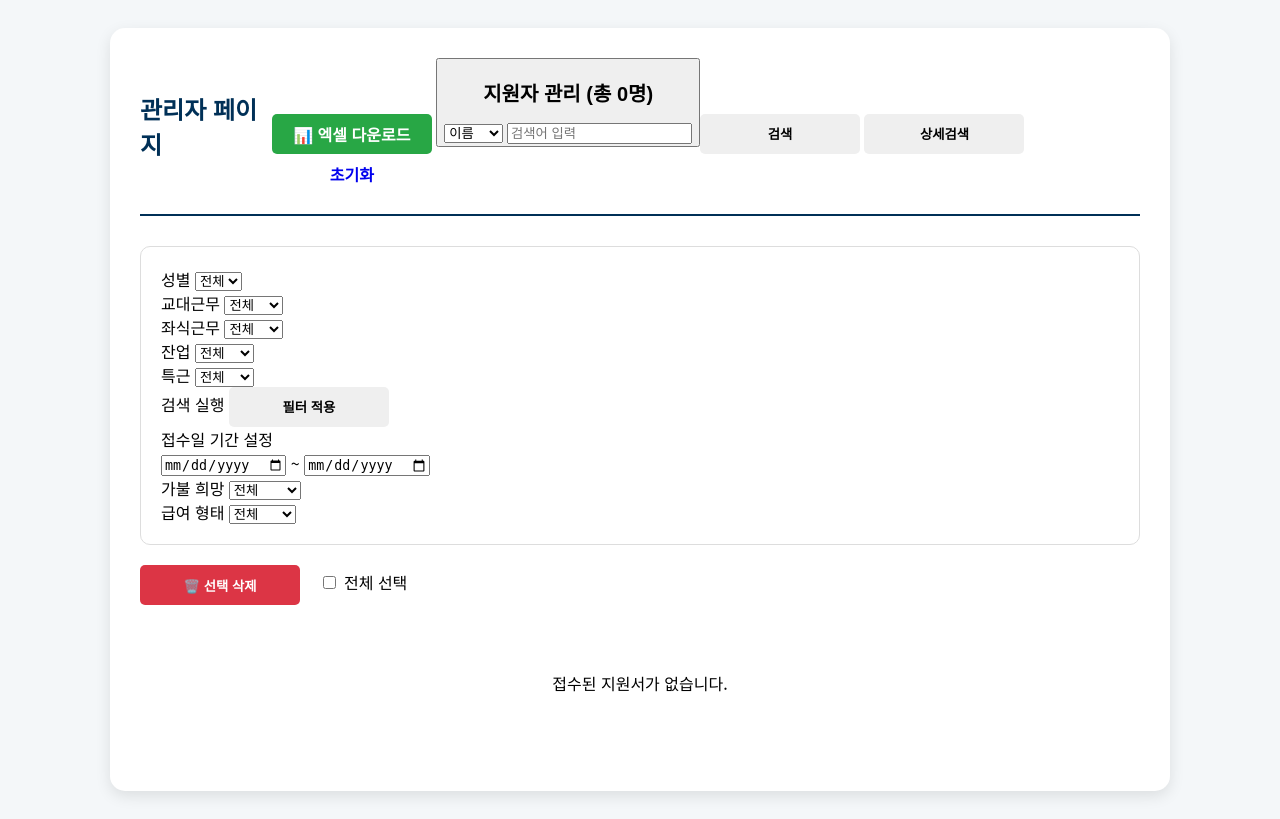
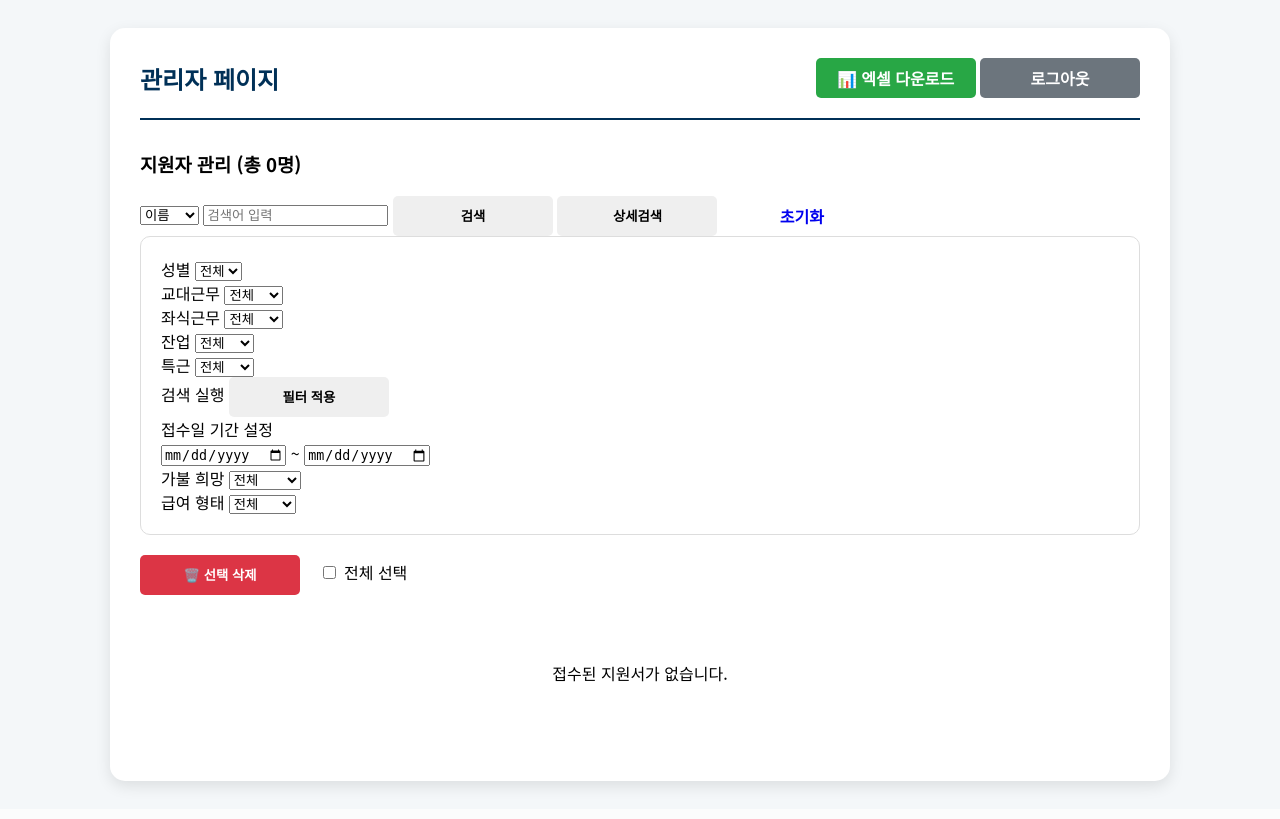
Before and after one commit to ashaile/Humetix-Web, a Flask app: page /humetix_master_99 in a window 1280 px wide. After the commit the page ends 792 px from the top, so only its background shows below. Run offline with Flask 3, Linux system fonts and the light colour scheme; the visitor is signed in with stand-in values (Sample User, id 1); data that the repository does not hold is empty; parts of the project's set-up code (start-up, migrations or seed data) failed here and were passed over; some libraries are stand-ins or nearby versions.

Commit message:
fix(admin): remove malformed button tag causing render issues

```diff
--- a/templates/admin.html
+++ b/templates/admin.html
@@ -246,16 +246,18 @@
             <h2 style="color:#003057; margin:0;">관리자 페이지</h2>
             <div>
                 <a href="/download_excel" class="btn btn-excel">📊 엑셀 다운로드</a>
-                <button onclick="document.getElementById('delete-form').submit();" <div
-                    class="row align-items-center mb-4">
+                <a href="/logout" class="btn btn-logout">로그아웃</a>
+            </div>
+        </div>
+
+        <!-- 검색 및 상단 정보 -->
+        <div class="row align-items-center mb-4">
             <div class="col-md-6">
-                        <h2 class="fw-bold text-primary"><i class="bi bi-people-fill me-2"></i>지원자 관리 (총 {{ data|length
-                            }}명)</h2>
+                <h3 class="fw-bold text-primary">지원자 관리 (총 {{ data|length }}명)</h3>
             </div>
             <div class="col-md-6 text-end">
                 <!-- 검색 폼 -->
-                        <form action="{{ url_for('admin.master_view') }}" method="get"
-                            class="d-flex justify-content-end gap-2">
+                <form action="{{ url_for('admin.master_view') }}" method="get" class="d-flex justify-content-end gap-2">
                     <select name="type" class="form-select w-auto">
                         <option value="name" {% if search_type=='name' %}selected{% endif %}>이름</option>
                         <option value="phone" {% if search_type=='phone' %}selected{% endif %}>연락처</option>
@@ -345,20 +347,20 @@
                             <label class="form-label fw-bold">가불 희망</label>
                             <select name="advance_pay" class="form-select">
                                 <option value="">전체</option>
-                                    <option value="희망함" {% if filters and filters.advance_pay=='희망함' %}selected{% endif
-                                        %}>희망함</option>
-                                    <option value="희망안함" {% if filters and filters.advance_pay=='희망안함' %}selected{%
-                                        endif %}>희망안함</option>
+                                <option value="희망함" {% if filters and filters.advance_pay=='희망함' %}selected{% endif %}>
+                                    희망함</option>
+                                <option value="희망안함" {% if filters and filters.advance_pay=='희망안함' %}selected{% endif
+                                    %}>희망안함</option>
                             </select>
                         </div>
                         <div class="col-md-2">
                             <label class="form-label fw-bold">급여 형태</label>
                             <select name="insurance_type" class="form-select">
                                 <option value="">전체</option>
-                                    <option value="4대보험" {% if filters and filters.insurance_type=='4대보험' %}selected{%
-                                        endif %}>4대보험</option>
-                                    <option value="3.3%" {% if filters and filters.insurance_type=='3.3%' %}selected{%
-                                        endif %}>3.3%</option>
+                                <option value="4대보험" {% if filters and filters.insurance_type=='4대보험' %}selected{% endif
+                                    %}>4대보험</option>
+                                <option value="3.3%" {% if filters and filters.insurance_type=='3.3%' %}selected{% endif
+                                    %}>3.3%</option>
                             </select>
                         </div>
                     </div>
```
Lines whose indentation alone changed are shown as unchanged.
